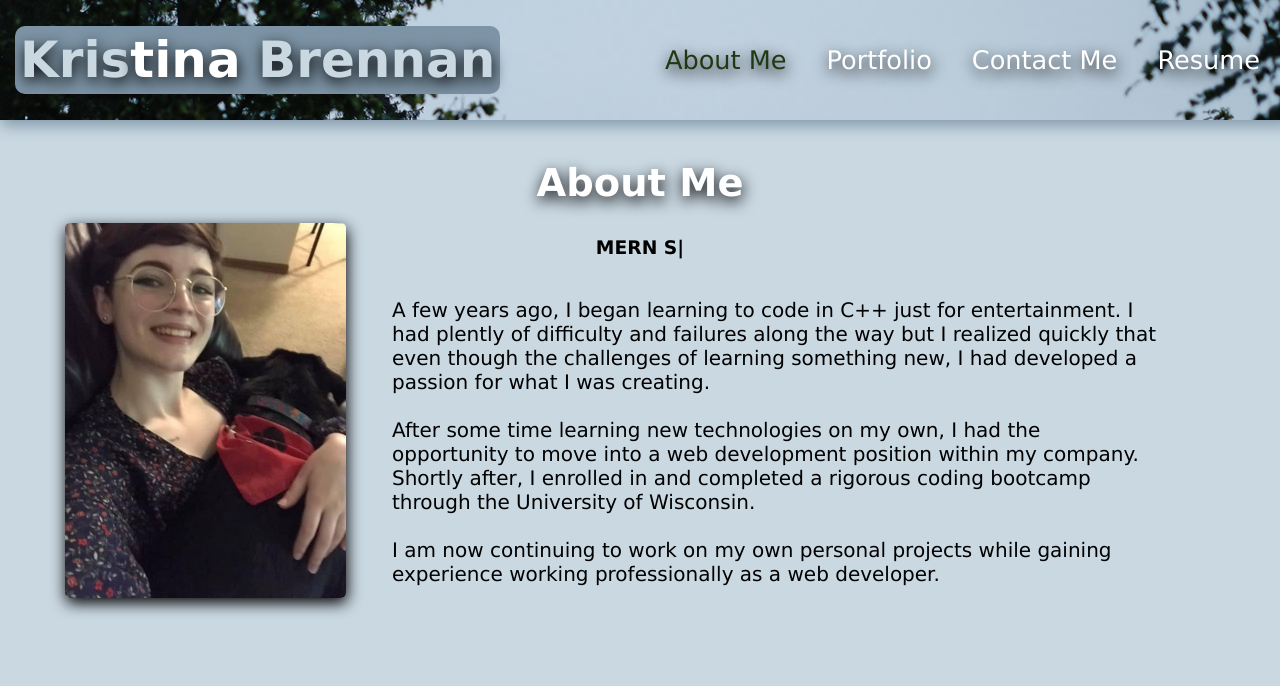
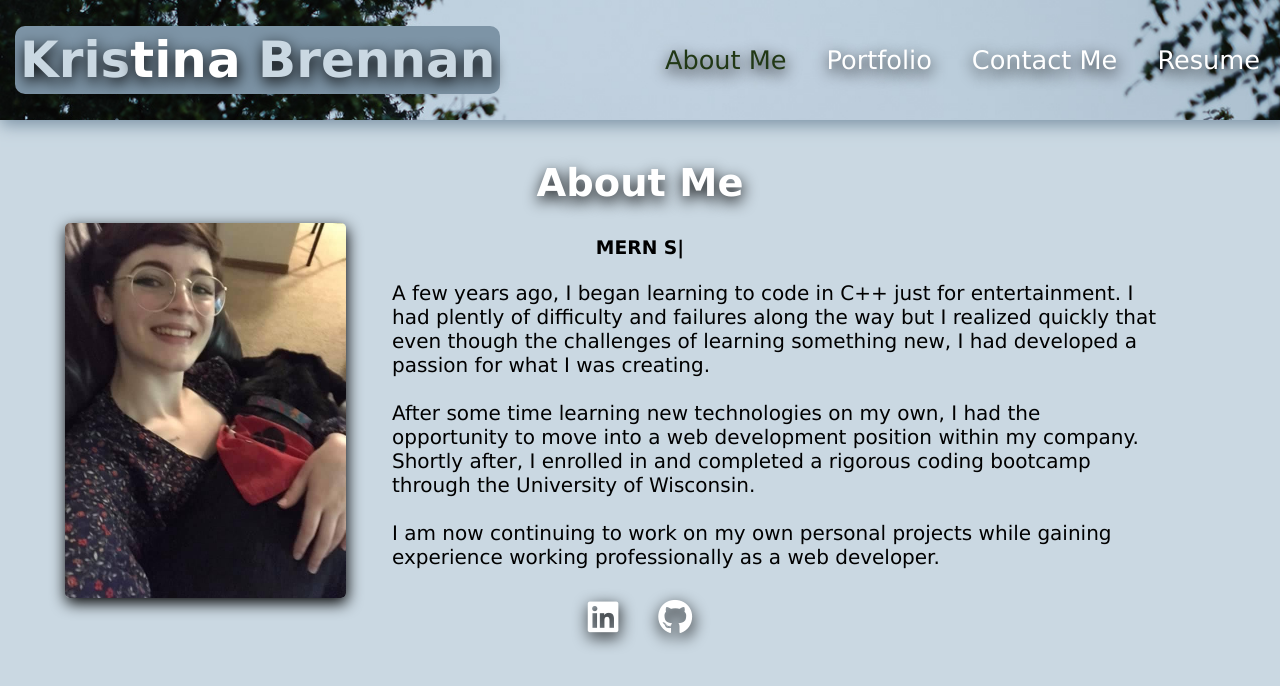
Before and after one commit to thetinaest/react-portfolio, a React (Create React App) app: page / in a window 1280 px wide. Shown: the top 686 px of the page. Built offline with nearby package versions, Linux system fonts and the light colour scheme.

Commit message:
added more styling, links on about me

```diff
--- a/src/components/about.js
+++ b/src/components/about.js
@@ -6,7 +6,6 @@ function About(props) {
     const words = ['MERN Stack Developer', 'PWA Developer', 'Node.js Developer', 'React Developer', 'Full Stack Developer'];
     const[index, setIndex] = useState(0);
     const [subIndex, setSubIndex] = useState(0);
-    const [blink, setBlink] = useState(true);
     const [reverse, setReverse] = useState(false);
 
 
@@ -51,6 +50,8 @@ function About(props) {
                 After some time learning new technologies on my own, I had the opportunity to move into a web development position within my company. Shortly after, I enrolled in and completed a rigorous coding bootcamp through the University of Wisconsin.<br/><br/>
                 I am now continuing to work on my own personal projects while gaining experience working professionally as a web developer.</p>
             </div>
+            <a href='https://www.linkedin.com/in/kristina-b-ba38851b7/' target='_blank'> <i class="fa-brands fa-linkedin"></i></a>
+            <a href='https://github.com/thetinaest' target='_blank'><i class="fa-brands fa-github"></i></a>
         </section>
     );
 };
--- a/src/index.css
+++ b/src/index.css
@@ -67,13 +67,23 @@ h2 {
   width: 60vw;
   margin-left: 25px;
   margin-right: 100px;
+  margin-top: 3px;
+  margin-bottom: 3px;
 }
 
 .about div {
-  margin: 20px;
+  margin: 20px 20px 0 20px;
   text-align: center;
   display: flex;
   justify-content: space-between;
+}
+
+.about a {
+  margin: 0 20px;
+  text-decoration: none;
+  font-size: 35px;
+  color: white;
+  text-shadow: 1px 5px 15px black;
 }
 
 .avatar {
@@ -92,9 +102,9 @@ li {
   padding: 20px;
 }
 
-li:hover, footer a:hover{
+li:hover, .about a:hover{
   text-shadow: 1px 5px 15px black, 1px 5px 15px white;
-  font-weight: bold;
+  margin-top: -5px;
   transition: 0.1s;
 }
 
@@ -226,7 +236,7 @@ button:active {
   color: white;
 }
 
-footer {
+/* footer {
   display: flex;
   justify-content: space-evenly;
   align-items: center;
@@ -236,14 +246,14 @@ footer {
   margin: 100px 0 0 0;
   position: fixed;
   bottom: 0px;
-}
+} */
 
-footer a {
+/* footer a {
   text-decoration: none;
   font-size: 2.5vw;
   color: white;
   text-shadow: 1px 5px 15px black;
-}
+} */
 
 @media only screen and (max-width: 600px) {
 
@@ -271,6 +281,7 @@ footer a {
     margin-left: auto;
     margin-right: auto;
     margin-top: -20px;
+    margin-right: 0;
   }
 
   nav ul li {
```
